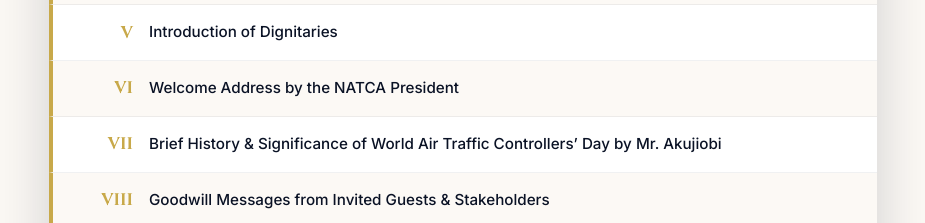
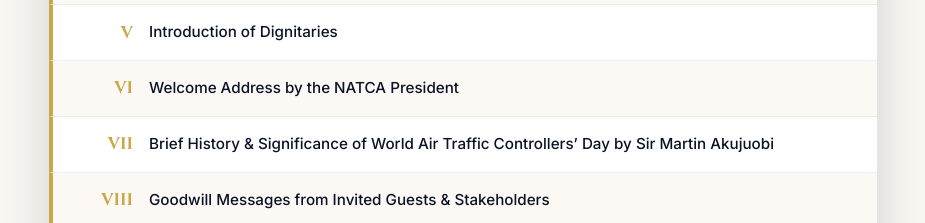
Before and after one commit to viplinetech/viplinetech-website, a website: page public/natca-ph-programme.html in a window 1280 px wide. Shown: the part 1100-1323 px from the top of the page, without its empty margins (177-1102 px from the left). Drawn offline with nearby package versions, Linux system fonts and the light colour scheme.

Commit message:
Correct name to Sir Martin Akujuobi

```diff
--- a/public/natca-ph-programme.html
+++ b/public/natca-ph-programme.html
@@ -474,7 +474,7 @@
       <div class="prog-row"><div class="prog-num">IV</div><div class="prog-title">Nigerian National Anthem</div></div>
       <div class="prog-row"><div class="prog-num">V</div><div class="prog-title">Introduction of Dignitaries</div></div>
       <div class="prog-row"><div class="prog-num">VI</div><div class="prog-title">Welcome Address by the NATCA President</div></div>
-      <div class="prog-row"><div class="prog-num">VII</div><div class="prog-title">Brief History &amp; Significance of World Air Traffic Controllers&rsquo; Day by Mr. Akujiobi</div></div>
+      <div class="prog-row"><div class="prog-num">VII</div><div class="prog-title">Brief History &amp; Significance of World Air Traffic Controllers&rsquo; Day by Sir Martin Akujuobi</div></div>
       <div class="prog-row"><div class="prog-num">VIII</div><div class="prog-title">Goodwill Messages from Invited Guests &amp; Stakeholders</div></div>
     </section>
 
```
